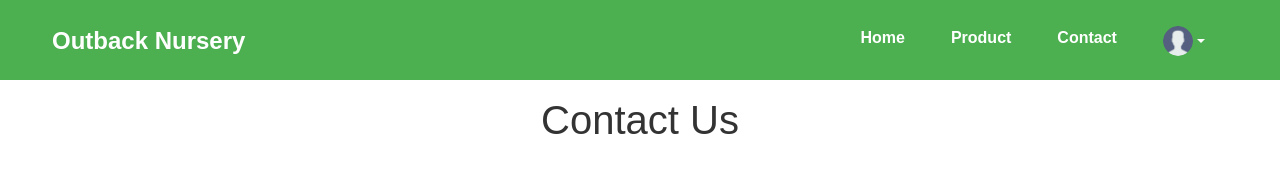
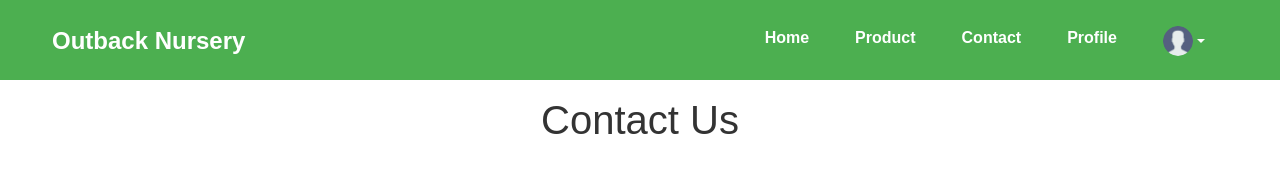
Before and after one commit to Bhoomi3637/Outback_nursery_managment, a PHP site: page /contact.php in a window 1280 px wide. Shown: the top 194 px of the page. Run offline with PHP 8.4, Linux system fonts and the light colour scheme; the visitor is signed in with stand-in values (Sample User, id 1).

Commit message:
Update dropdown menu

```diff
--- a/contact.php
+++ b/contact.php
@@ -18,7 +18,6 @@ session_start();
 <link href="https://cdnjs.cloudflare.com/ajax/libs/bootstrap/5.3.0/css/bootstrap.min.css" rel="stylesheet">
 <script src="https://cdnjs.cloudflare.com/ajax/libs/bootstrap/5.3.0/js/bootstrap.bundle.min.js"></script>
 
-
     <title>Outback Nursery</title>
     <link rel="stylesheet" href="style.css">
 </head>
@@ -36,15 +35,10 @@ session_start();
             </button>
             <div class="collapse navbar-collapse" id="navbarNav">
                 <ul class="navbar-nav ms-auto">
-                    <li class="nav-item">
-                        <a class="nav-link" href="user_home.php">Home</a>
-                    </li>
-                    <li class="nav-item">
-                        <a class="nav-link" href="product.php">Product</a>
-                    </li>
-                    <li class="nav-item">
-                        <a class="nav-link" href="contact.php">Contact</a>
-                    </li>
+                    <li class="nav-item"> <a class="nav-link" href="user_home.php">Home</a></li>
+                    <li class="nav-item"><a class="nav-link" href="product.php">Product</a></li>
+                    <li class="nav-item"><a class="nav-link active" href="contact.php">Contact</a></li>
+                    <li class="nav-item"><a class="nav-link" href="profile.php">Profile</a></li>
                     <!-- User profile dropdown -->
                     <li class="nav-item dropdown">
                         <a class="nav-link dropdown-toggle d-flex align-items-center" href="#" id="navbarDropdown" role="button" data-bs-toggle="dropdown" aria-expanded="false">
@@ -56,8 +50,11 @@ session_start();
                             <li><hr class="dropdown-divider"></li>
                             <li><a class="dropdown-item" href="#">Favourites</a></li>
                             <li><hr class="dropdown-divider"></li>
+                            <li><a class="dropdown-item" href="profile.php">Profile</a></li>
+                            <li><hr class="dropdown-divider"></li>
                             <li><a class="dropdown-item" href="logout.php">Logout</a></li>
                         </ul>
+                    </li>
                     </li>
                 </ul>
             </div>
@@ -117,7 +114,9 @@ session_start();
             <a href="#" class="text-white me-3"><i class="fab fa-instagram"></i></a>
             <a href="#" class="text-white"><i class="fab fa-linkedin-in"></i></a>
         </div>
-    </footer>
+    </div>
+</footer>
+<script src="https://cdn.jsdelivr.net/npm/bootstrap@5.3.0/dist/js/bootstrap.bundle.min.js"></script>
 
     <!-- Bootstrap JS and Popper.js -->
     <script src="https://code.jquery.com/jquery-3.6.0.min.js"></script>
```
